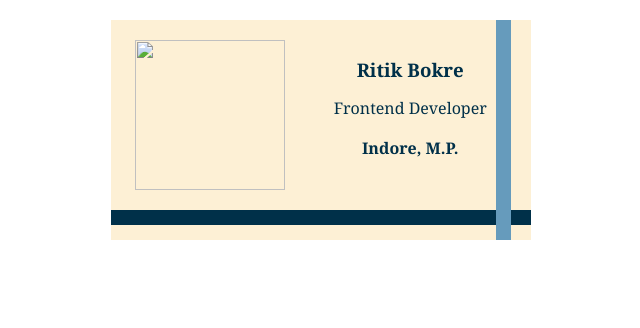
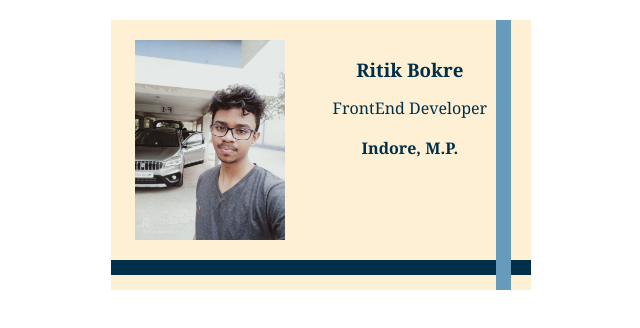
Before and after one commit to RitikBokre/business-card, a website built with Vite: page index.html in a window 1280 px wide. Shown: the whole page, without its empty margins (319-959 px from the left). Built offline with nearby package versions, Linux system fonts and the light colour scheme; files whose address does not match are found by name.

Commit message:
image changes

```diff
--- a/index.html
+++ b/index.html
@@ -4,10 +4,10 @@
     </head>
     <body>
         <div class="card">
-            <img class="avatar" src="images/dp.png">
+            <img class="avatar" src="images/pic.jpeg">
             <div>
                 <h3>Ritik Bokre</h3>
-                <p>Frontend Developer</p>
+                <p>FrontEnd Developer</p>
                 <h4>Indore, M.P.</h4>
             </div>
         </div>
```
Also changed, not shown: images/dp.png (added), images/pic.jpeg (added).
